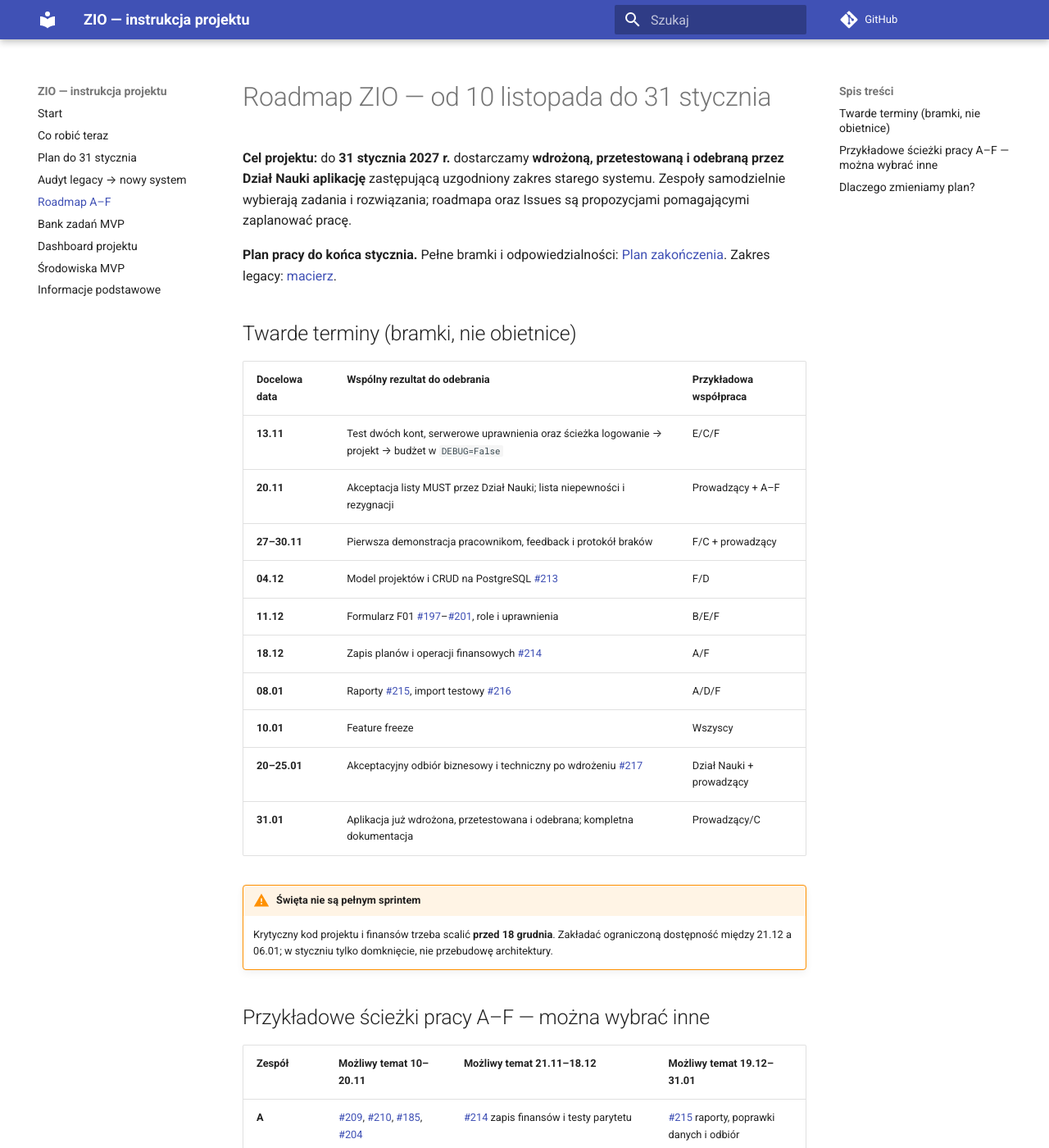
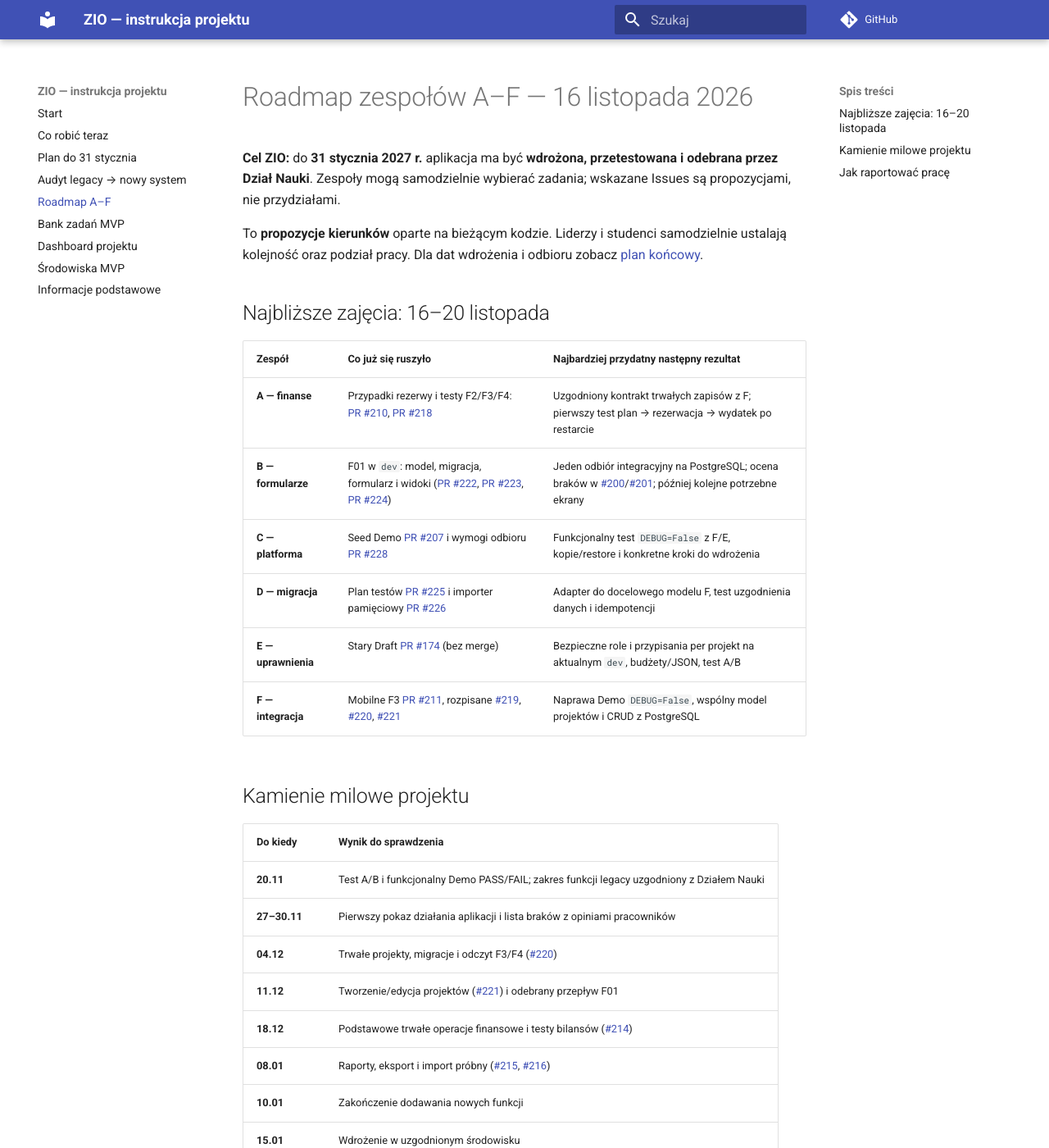
Before and after one commit to zio-wi-pb-mc/pb-science-office-manual, an MkDocs documentation site: the page built from manual/21-roadmap-3-tygodnie.md, in a window 1280 px wide and 1400 px high. Shown: the whole window at 82% size. Built offline with MkDocs 1.6.1 and Material for MkDocs 9.7.7, drawn with Linux system fonts in a browser that asks for light colours; comment, search, counter and statistics services are not loaded; some of the changed text lies outside the part shown.

Commit message:
docs: refresh live ZIO status, student guidance and January delivery

```diff
--- a/manual/21-roadmap-3-tygodnie.md
+++ b/manual/21-roadmap-3-tygodnie.md
@@ -1,44 +1,38 @@
-# Roadmap ZIO — od 10 listopada do 31 stycznia
+# Roadmap zespołów A–F — 16 listopada 2026
 
-**Cel projektu:** do **31 stycznia 2027 r.** dostarczamy **wdrożoną, przetestowaną i odebraną przez Dział Nauki aplikację** zastępującą uzgodniony zakres starego systemu. Zespoły samodzielnie wybierają zadania i rozwiązania; roadmapa oraz Issues są propozycjami pomagającymi zaplanować pracę.
+**Cel ZIO:** do **31 stycznia 2027 r.** aplikacja ma być **wdrożona, przetestowana i odebrana przez Dział Nauki**. Zespoły mogą samodzielnie wybierać zadania; wskazane Issues są propozycjami, nie przydziałami.
 
+To **propozycje kierunków** oparte na bieżącym kodzie. Liderzy i studenci samodzielnie ustalają kolejność oraz podział pracy. Dla dat wdrożenia i odbioru zobacz [plan końcowy](23-plan-do-31-stycznia.md).
 
-**Plan pracy do końca stycznia.** Pełne bramki i odpowiedzialności: [Plan zakończenia](23-plan-do-31-stycznia.md). Zakres legacy: [macierz](22-audyt-legacy-parity.md).
+## Najbliższe zajęcia: 16–20 listopada
 
-## Twarde terminy (bramki, nie obietnice)
+| Zespół | Co już się ruszyło | Najbardziej przydatny następny rezultat |
+|---|---|---|
+| **A — finanse** | Przypadki rezerwy i testy F2/F3/F4: [PR #210](https://github.com/zio-wi-pb-mc/pb-science-office/pull/210), [PR #218](https://github.com/zio-wi-pb-mc/pb-science-office/pull/218) | Uzgodniony kontrakt trwałych zapisów z F; pierwszy test plan → rezerwacja → wydatek po restarcie |
+| **B — formularze** | F01 w `dev`: model, migracja, formularz i widoki ([PR #222](https://github.com/zio-wi-pb-mc/pb-science-office/pull/222), [PR #223](https://github.com/zio-wi-pb-mc/pb-science-office/pull/223), [PR #224](https://github.com/zio-wi-pb-mc/pb-science-office/pull/224)) | Jeden odbiór integracyjny na PostgreSQL; ocena braków w [#200](https://github.com/zio-wi-pb-mc/pb-science-office/issues/200)/[#201](https://github.com/zio-wi-pb-mc/pb-science-office/issues/201); później kolejne potrzebne ekrany |
+| **C — platforma** | Seed Demo [PR #207](https://github.com/zio-wi-pb-mc/pb-science-office/pull/207) i wymogi odbioru [PR #228](https://github.com/zio-wi-pb-mc/pb-science-office/pull/228) | Funkcjonalny test `DEBUG=False` z F/E, kopie/restore i konkretne kroki do wdrożenia |
+| **D — migracja** | Plan testów [PR #225](https://github.com/zio-wi-pb-mc/pb-science-office/pull/225) i importer pamięciowy [PR #226](https://github.com/zio-wi-pb-mc/pb-science-office/pull/226) | Adapter do docelowego modelu F, test uzgodnienia danych i idempotencji |
+| **E — uprawnienia** | Stary Draft [PR #174](https://github.com/zio-wi-pb-mc/pb-science-office/pull/174) (bez merge) | Bezpieczne role i przypisania per projekt na aktualnym `dev`, budżety/JSON, test A/B |
+| **F — integracja** | Mobilne F3 [PR #211](https://github.com/zio-wi-pb-mc/pb-science-office/pull/211), rozpisane [#219](https://github.com/zio-wi-pb-mc/pb-science-office/issues/219), [#220](https://github.com/zio-wi-pb-mc/pb-science-office/issues/220), [#221](https://github.com/zio-wi-pb-mc/pb-science-office/issues/221) | Naprawa Demo `DEBUG=False`, wspólny model projektów i CRUD z PostgreSQL |
 
+## Kamienie milowe projektu
 
-| Docelowa data | Wspólny rezultat do odebrania | Przykładowa współpraca |
-|---|---|---|
-| **13.11** | Test dwóch kont, serwerowe uprawnienia oraz ścieżka logowanie → projekt → budżet w `DEBUG=False` | E/C/F |
-| **20.11** | Akceptacja listy MUST przez Dział Nauki; lista niepewności i rezygnacji | Prowadzący + A–F |
-| **27–30.11** | Pierwsza demonstracja pracownikom, feedback i protokół braków | F/C + prowadzący |
-| **04.12** | Model projektów i CRUD na PostgreSQL [#213](https://github.com/zio-wi-pb-mc/pb-science-office/issues/213) | F/D |
-| **11.12** | Formularz F01 [#197](https://github.com/zio-wi-pb-mc/pb-science-office/issues/197)–[#201](https://github.com/zio-wi-pb-mc/pb-science-office/issues/201), role i uprawnienia | B/E/F |
-| **18.12** | Zapis planów i operacji finansowych [#214](https://github.com/zio-wi-pb-mc/pb-science-office/issues/214) | A/F |
-| **08.01** | Raporty [#215](https://github.com/zio-wi-pb-mc/pb-science-office/issues/215), import testowy [#216](https://github.com/zio-wi-pb-mc/pb-science-office/issues/216) | A/D/F |
-| **10.01** | Feature freeze | Wszyscy |
-| **20–25.01** | Akceptacyjny odbiór biznesowy i techniczny po wdrożeniu [#217](https://github.com/zio-wi-pb-mc/pb-science-office/issues/217) | Dział Nauki + prowadzący |
-| **31.01** | Aplikacja już wdrożona, przetestowana i odebrana; kompletna dokumentacja | Prowadzący/C |
+| Do kiedy | Wynik do sprawdzenia |
+|---|---|
+| **20.11** | Test A/B i funkcjonalny Demo PASS/FAIL; zakres funkcji legacy uzgodniony z Działem Nauki |
+| **27–30.11** | Pierwszy pokaz działania aplikacji i lista braków z opiniami pracowników |
+| **04.12** | Trwałe projekty, migracje i odczyt F3/F4 ([#220](https://github.com/zio-wi-pb-mc/pb-science-office/issues/220)) |
+| **11.12** | Tworzenie/edycja projektów ([#221](https://github.com/zio-wi-pb-mc/pb-science-office/issues/221)) i odebrany przepływ F01 |
+| **18.12** | Podstawowe trwałe operacje finansowe i testy bilansów ([#214](https://github.com/zio-wi-pb-mc/pb-science-office/issues/214)) |
+| **08.01** | Raporty, eksport i import próbny ([#215](https://github.com/zio-wi-pb-mc/pb-science-office/issues/215), [#216](https://github.com/zio-wi-pb-mc/pb-science-office/issues/216)) |
+| **10.01** | Zakończenie dodawania nowych funkcji |
+| **15.01** | Wdrożenie w uzgodnionym środowisku |
+| **16–25.01** | Testy z Działem Nauki i usuwanie błędów |
+| **26–30.01** | Retesty, backup/restore, protokół odbioru |
+| **31.01** | **Aplikacja wdrożona, przetestowana i odebrana** |
 
-!!! warning "Święta nie są pełnym sprintem"
-    Krytyczny kod projektu i finansów trzeba scalić **przed 18 grudnia**. Zakładać ograniczoną dostępność między 21.12 a 06.01; w styczniu tylko domknięcie, nie przebudowę architektury.
+## Jak raportować pracę
 
-## Przykładowe ścieżki pracy A–F — można wybrać inne
+Pokaż **działający ekran, migrację, test lub wynik importu**, a nie sam opis postępu. Przy każdym zadaniu: link do PR/Issue, krótki scenariusz uruchomienia, wynik PASS/FAIL i ewentualny blocker. PR studenckie trafiają do `dev`, wydania `dev → main` wykonuje prowadzący.
 
-| Zespół | Możliwy temat 10–20.11 | Możliwy temat 21.11–18.12 | Możliwy temat 19.12–31.01 |
-|---|---|---|---|
-| **A** | [#209](https://github.com/zio-wi-pb-mc/pb-science-office/pull/209), [#210](https://github.com/zio-wi-pb-mc/pb-science-office/pull/210), [#185](https://github.com/zio-wi-pb-mc/pb-science-office/pull/185), [#204](https://github.com/zio-wi-pb-mc/pb-science-office/issues/204) | [#214](https://github.com/zio-wi-pb-mc/pb-science-office/issues/214) zapis finansów i testy parytetu | [#215](https://github.com/zio-wi-pb-mc/pb-science-office/issues/215) raporty, poprawki danych i odbiór |
-| **B** | [#197](https://github.com/zio-wi-pb-mc/pb-science-office/issues/197)–[#201](https://github.com/zio-wi-pb-mc/pb-science-office/issues/201): F01 | Dokończyć F01; następnie tylko potwierdzone MUST administracji | Testy formularzy, poprawki i wsparcie odbioru |
-| **C** | [#207](https://github.com/zio-wi-pb-mc/pb-science-office/pull/207), test Demo `DEBUG=False` | Integracja, CI, automatyzacja migracji i E2E | [#217](https://github.com/zio-wi-pb-mc/pb-science-office/issues/217) backup/restore, clean clone, release |
-| **D** | [#132](https://github.com/zio-wi-pb-mc/pb-science-office/pull/132) przenieść do `dev` + mapowanie | [#216](https://github.com/zio-wi-pb-mc/pb-science-office/issues/216) importer pod modele F/A | Uzgodnienia, parity, próbna migracja |
-| **E** | [#173](https://github.com/zio-wi-pb-mc/pb-science-office/issues/173)/[#174](https://github.com/zio-wi-pb-mc/pb-science-office/pull/174) uprawnienia per projekt | Role i kontrola operacji admin/finanse/eksport | Testy bezpieczeństwa i odmów |
-| **F** | [#212](https://github.com/zio-wi-pb-mc/pb-science-office/pull/212) z E/C, poprawić [#211](https://github.com/zio-wi-pb-mc/pb-science-office/pull/211) | [#213](https://github.com/zio-wi-pb-mc/pb-science-office/issues/213) CRUD, integracja [#214](https://github.com/zio-wi-pb-mc/pb-science-office/issues/214) i F01 | Uspójnienie aplikacji, bugfix, odbiór |
-
-## Dlaczego zmieniamy plan?
-
-W dniu 10.11 kod nadal ma syntetyczną listę projektów, brak modelu projektu w DB, brak trwałych operacji finansowych i importu oraz niedomknięty dostęp do własnych prac. Liczba PR nie mierzy zastępowalności legacy. Szczegółowa, źródłowo ograniczona ocena 27 obszarów znajduje się w [audycie](22-audyt-legacy-parity.md).
-
-**Cel końcowy nie oznacza automatycznie wdrożenia produkcyjnego:** decyzja o użyciu realnych danych i zastąpieniu starego systemu wymaga pozytywnego odbioru oraz zgody uczelni. Jeżeli nie wszystkie funkcje okażą się wykonalne, musi powstać jawna lista braków wraz z decyzją biznesową, nie ukryta zmiana definicji „wszystko”.
-
-[GitHub Project](https://github.com/orgs/zio-wi-pb-mc/projects/1/views/1) · [Zadania](16-propozycje-zadan-po-audycie.md) · [Audyt](22-audyt-legacy-parity.md)
+[Bank propozycji](17-bank-zadan-mvp.md) · [Dashboard](19-dashboard-projektu.md) · [Audyt legacy](22-audyt-legacy-parity.md)
```
